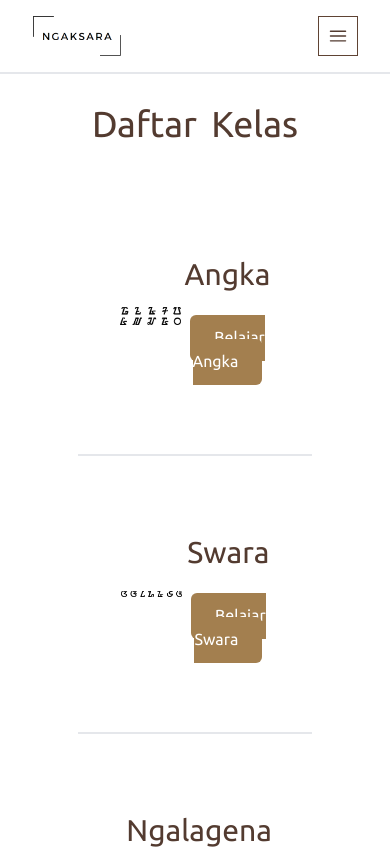
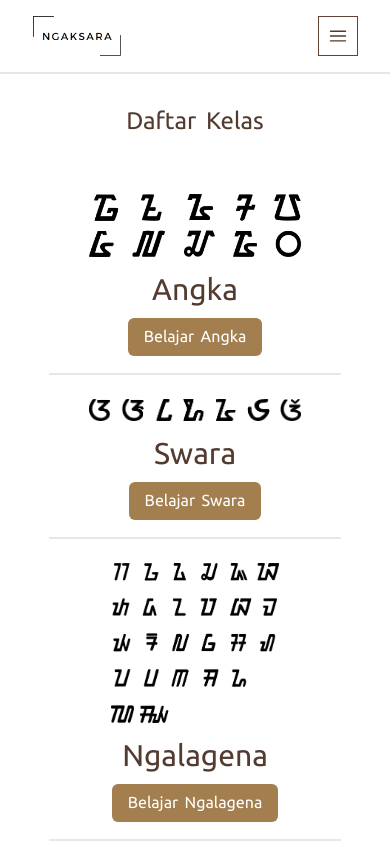
Before and after one commit to gidachmad/NgAksara, a React (Vite) app: page /kelas in a window 390 px wide. Shown: the top 849 px of the page. Built offline with nearby package versions, Linux system fonts and the light colour scheme; what react-hotkeys would draw is missing.

Commit message:
fixing breakpoints

```diff
--- a/src/components/Fitur.jsx
+++ b/src/components/Fitur.jsx
@@ -5,11 +5,11 @@ import { getImage } from '@/utils/utils'
 export default function Fitur({ img, title, text, path }) {
   return (
     <article className='bg-white flex flex-col lg:flex-row p-6 lg:p-10 w-4/5 lg:w-2/3 mx-auto rounded-lg shadow-lg justify-evenly'>
-      <div className='basis-1/6 aspect-square p-6 lg:pb-0'>
+      <div className='basis-2/6 xl:basis-1/6 aspect-square p-6 lg:pb-0'>
         <img src={getImage(img)} alt={img} className=' h-full' />
       </div>
-      <div className='basis-4/6 flex flex-col '>
-        <h3 className='text-lg lg:text-2xl mb-4'>{title}</h3>
+      <div className='basis-1/2 xl:basis-4/6 flex flex-col '>
+        <h3 className='text-lg xl:text-2xl mb-4'>{title}</h3>
         <p className='text-md lg:text-xl mb-6'>{text}</p>
         <Link to={`/${path}`} className='button hover-transition mt-auto'>
           Lihat {title}
--- a/src/components/Kelas/GridCharacter.jsx
+++ b/src/components/Kelas/GridCharacter.jsx
@@ -11,7 +11,7 @@ export default function GridCharacter({ kelas, aksara }) {
         <Link
           key={item.name}
           to={`/kelas/${kelas}/${item.name}`}
-          className='p-6 bg-coffee-300 border rounded-lg shadow-inner hover:bg-coffee-400 hover-transition flex flex-col  items-center'>
+          className='p-6 bg-coffee-300 border rounded-lg shadow-inner hover:bg-coffee-400 hover-transition flex flex-col items-center'>
           <div className='mb-2'>
             <p className='text-7xl'>
               {item.unicode ? item.unicode : toSundanese(item.name)}
--- a/src/index.css
+++ b/src/index.css
@@ -20,7 +20,7 @@ html {
 
 .button {
   @apply lg:min-w-[8rem] lg:w-2/5 w-full
-  bg-coffee-500 py-3 px-6 rounded-md
+  bg-coffee-500 py-2 px-4 lg:py-3 lg:px-6 rounded-md
   text-white text-center capitalize
   hover:bg-coffee-600 hover:shadow-md;
 }
@@ -34,5 +34,5 @@ html {
 }
 
 .header-style {
-  @apply text-center text-4xl mb-8;
+  @apply text-center text-2xl lg:text-4xl mb-8;
 }
--- a/src/layouts/Kelas/Kelas.jsx
+++ b/src/layouts/Kelas/Kelas.jsx
@@ -13,20 +13,22 @@ export default function Kelas() {
       {daftarKelas.map((kelas, index) => (
         <section
           key={index}
-          className='flex px-10 py-20 mx-auto w-3/5 justify-around items-center border-b-2 last:mb-10 last:border-0'>
-          <div className='basis-2/5'>
+          className='flex flex-col lg:flex-row px-10 py-6 lg:py-20 mx-auto w-3/4 lg:w-3/5 justify-around items-center border-b-2 last:mb-10 last:border-0'>
+          <div className='basis-2/5 mb-4'>
             <img
               src={getThumbnailKelas(kelas.name)}
               alt=''
-              className=' object-fill max-h-40 mx-auto'
+              className='object-fill max-h-40 mx-auto'
             />
           </div>
           <div className='basis-2/5'>
-            <h2 className='text-3xl mb-8 capitalize'>{kelas.name}</h2>
+            <h2 className='text-center text-3xl mb-4 lg:mb-8 capitalize'>
+              {kelas.name}
+            </h2>
             <button>
               <Link
                 to={`/kelas/${kelas.name}`}
-                className='button hover-transition '>
+                className='button hover-transition'>
                 Belajar {kelas.name}
               </Link>
             </button>
--- a/src/layouts/Konverter.jsx
+++ b/src/layouts/Konverter.jsx
@@ -36,8 +36,8 @@ export default function Konverter() {
       <header>
         <h1 className='header-style'> Konverter </h1>
       </header>
-      <div className='flex mx-auto w-4/5 mb-20 justify-around '>
-        <div className='basis-2/6 bg-coffee-200 px-4 py-8 rounded-md'>
+      <div className='flex flex-col lg:flex-row mx-auto w-4/5 mb-20 justify-around '>
+        <div className='basis-2/6 bg-coffee-200 mb-4 px-4 py-8 rounded-md'>
           <h2 className='text-center text-2xl mb-4 '> Aksara Latin</h2>
           <HotKeys handlers={handlers} keyMap={keyMap} allowChanges>
             <textarea
```
